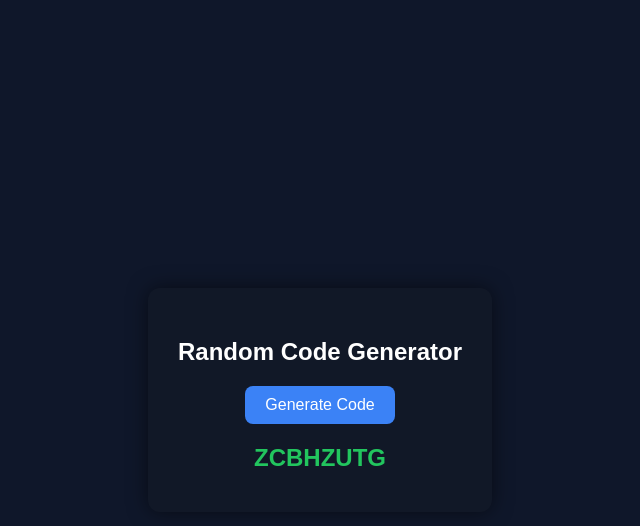
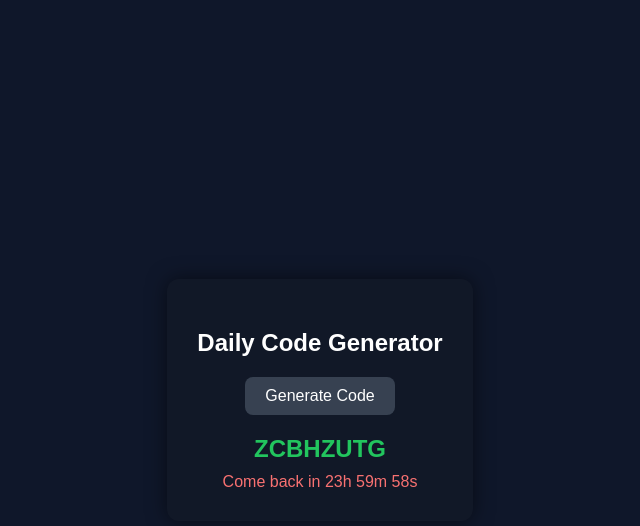
Before and after one commit to T0mix1608/paradox-keys, a plain HTML site: page index.html in a window 1280 px wide. Both pictures are taken after a click on the button "Generate Code". Shown: the whole page, without its empty margins (320-960 px from the left). Drawn offline with Linux system fonts and the light colour scheme.

Commit message:
Update index.html

```diff
--- a/index.html
+++ b/index.html
@@ -3,7 +3,7 @@
 <head>
 <meta charset="UTF-8">
 <meta name="viewport" content="width=device-width, initial-scale=1.0">
-<title>Code Generator</title>
+<title>Daily Code Generator</title>
 <style>
 body{
   font-family:Arial,Helvetica,sans-serif;
@@ -49,54 +49,57 @@ color:#f87171;
 </head>
 <body>
 <div class="container">
-<h2>Random Code Generator</h2>
+<h2>Daily Code Generator</h2>
 <button id="generate">Generate Code</button>
 <div class="code" id="code"></div>
 <div class="timer" id="timer"></div>
 </div>
 
 <script>
-const btn=document.getElementById("generate")
-const codeEl=document.getElementById("code")
-const timerEl=document.getElementById("timer")
+const btn = document.getElementById("generate");
+const codeEl = document.getElementById("code");
+const timerEl = document.getElementById("timer");
 
-const cooldown=24*60*60*1000
-const last=localStorage.getItem("lastGen")
-const savedCode=localStorage.getItem("savedCode")
+const cooldown = 24 * 60 * 60 * 1000; // 24 hours
+let lastGen = localStorage.getItem("lastGen");
+let savedCode = localStorage.getItem("savedCode");
 
-function randomCode(){
-return Math.random().toString(36).substring(2,10).toUpperCase()
+function randomCode() {
+  return Math.random().toString(36).substring(2,10).toUpperCase();
 }
 
-function updateTimer(){
-const now=Date.now()
-const diff=now-last
-if(diff<cooldown){
-const remaining=cooldown-diff
-const h=Math.floor(remaining/3600000)
-const m=Math.floor((remaining%3600000)/60000)
-const s=Math.floor((remaining%60000)/1000)
-timerEl.textContent="Come back in "+h+"h "+m+"m "+s+"s"
-btn.disabled=true
-}else{
-timerEl.textContent=""
-btn.disabled=false
+function updateTimer() {
+  const now = Date.now();
+  const diff = now - lastGen;
+  if(diff < cooldown){
+    const remaining = cooldown - diff;
+    const h = Math.floor(remaining / 3600000);
+    const m = Math.floor((remaining % 3600000) / 60000);
+    const s = Math.floor((remaining % 60000) / 1000);
+    timerEl.textContent = `Come back in ${h}h ${m}m ${s}s`;
+    btn.disabled = true;
+  } else {
+    timerEl.textContent = "";
+    btn.disabled = false;
   }
 }
 
-if(last && Date.now()-last<cooldown){
-codeEl.textContent=savedCode
-setInterval(updateTimer,1000)
-updateTimer()
+// Initialize on page load
+if(lastGen && Date.now() - lastGen < cooldown){
+  codeEl.textContent = savedCode;
+  updateTimer();
+  setInterval(updateTimer, 1000);
 }
 
-btn.onclick=()=>{
-const code=randomCode()
-localStorage.setItem("lastGen",Date.now())
-localStorage.setItem("savedCode",code)
-codeEl.textContent=code
-updateTimer()
-setInterval(updateTimer,1000)
+btn.onclick = () => {
+  const code = randomCode();
+  localStorage.setItem("lastGen", Date.now());
+  localStorage.setItem("savedCode", code);
+  lastGen = Date.now();
+  savedCode = code;
+  codeEl.textContent = code;
+  updateTimer();
+  setInterval(updateTimer, 1000);
 }
 </script>
 </body>
```
Lines whose indentation alone changed are shown as unchanged.
